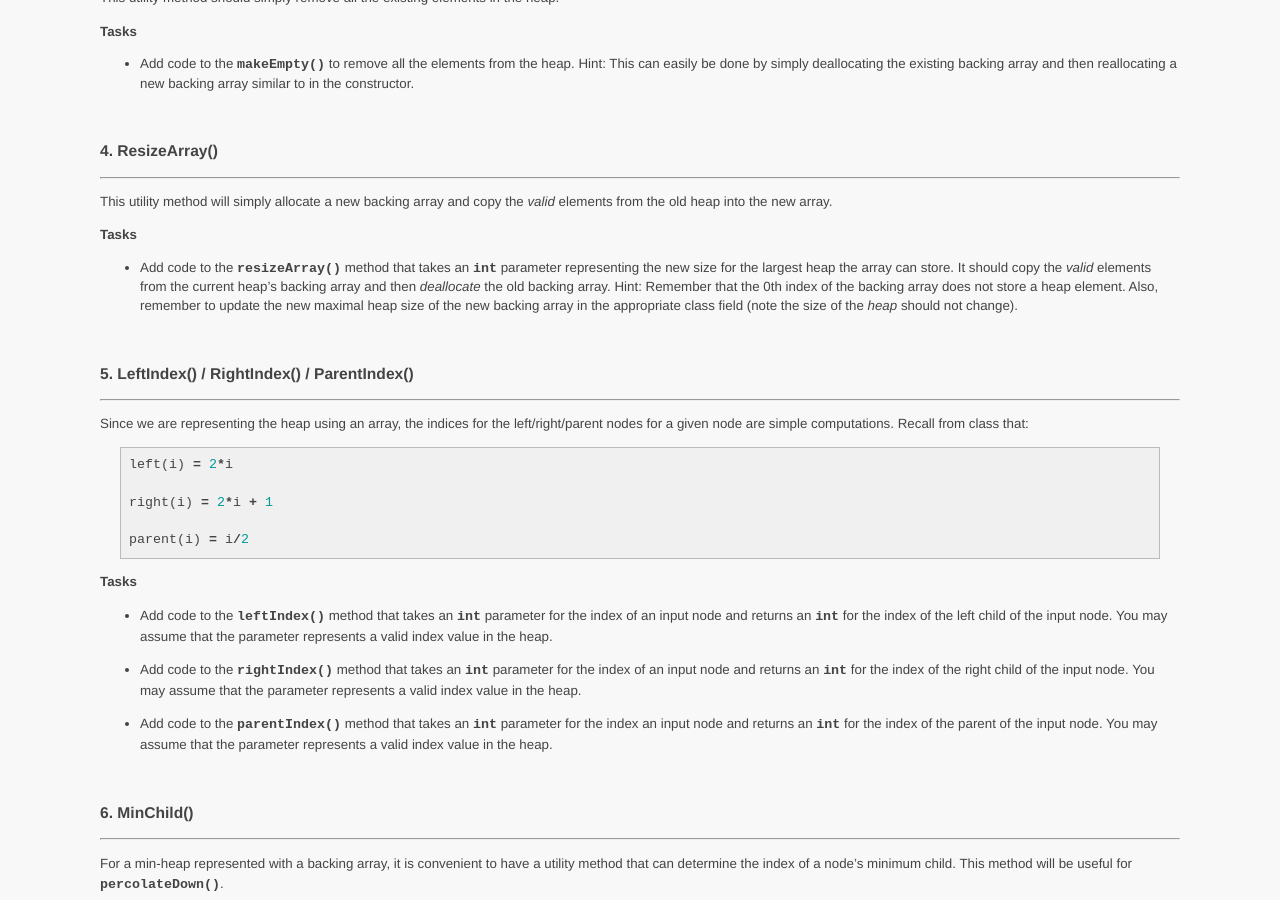
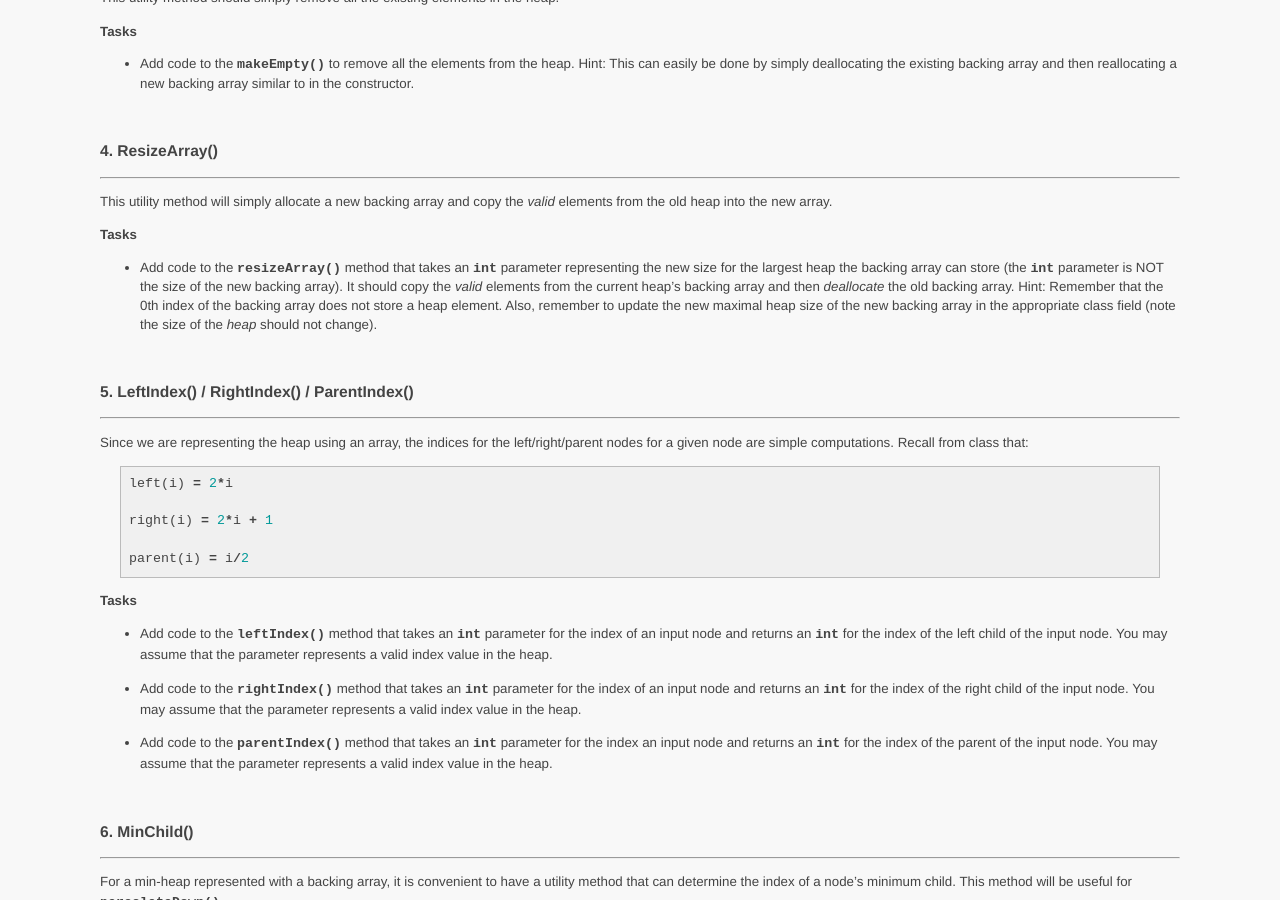
Before and after one commit to ycpcs/cs350-fall2015, a Jekyll site: the page built from assign/assign07.md, in a window 1280 px wide and 900 px high, scrolled down 1672 px. Built offline with Jekyll 4.4.1, drawn with Linux system fonts in a browser that asks for light colours; Markdown is read by kramdown in place of the engine named in the settings.

Commit message:
updated assign07

````diff
--- a/assign/assign07.md
+++ b/assign/assign07.md
@@ -103,7 +103,7 @@ This utility method will simply allocate a new backing array and copy the *valid
 
 **Tasks**
 
-  * Add code to the **```resizeArray()```** method that takes an **```int```** parameter representing the new size for the largest heap the array can store. It should copy the *valid* elements from the current heap's backing array and then *deallocate* the old backing array. Hint: Remember that the 0th index of the backing array does not store a heap element.  Also, remember to update the new maximal heap size of the new backing array in the appropriate class field (note the size of the *heap* should not change).
+  * Add code to the **```resizeArray()```** method that takes an **```int```** parameter representing the new size for the largest heap the backing array can store (the **```int```** parameter is NOT the size of the new backing array). It should copy the *valid* elements from the current heap's backing array and then *deallocate* the old backing array. Hint: Remember that the 0th index of the backing array does not store a heap element.  Also, remember to update the new maximal heap size of the new backing array in the appropriate class field (note the size of the *heap* should not change).
 
 
 
````
